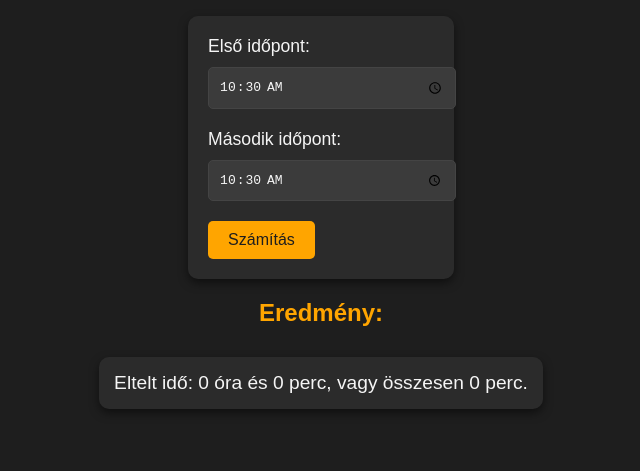
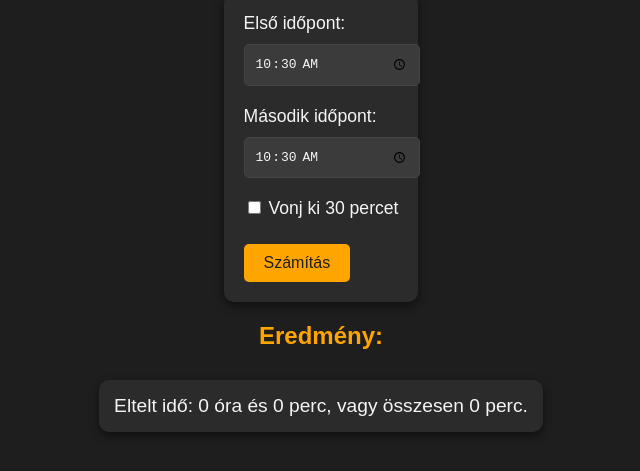
Before and after one commit to KrixH/ZESido, a plain HTML site: page index.html in a window 1280 px wide. Both pictures are taken after typing "10:30", "10:30" into the empty fields and a click on the button "Számítás". Shown: the part 217-688 px from the top of the page, without its empty margins (319-959 px from the left). Drawn offline with Linux system fonts and the light colour scheme.

Commit message:
Update index.html

```diff
--- a/index.html
+++ b/index.html
@@ -37,10 +37,13 @@
             font-size: 1.1em;
         }
 
+        input[type="time"], input[type="checkbox"] {
+            margin-bottom: 20px;
+        }
+
         input[type="time"] {
             width: 100%;
             padding: 10px;
-            margin-bottom: 20px;
             border: 1px solid #444;
             border-radius: 5px;
             background-color: #3b3b3b;
@@ -85,10 +88,13 @@
         <input type="time" id="time1" required>
         <label for="time2">Második időpont:</label>
         <input type="time" id="time2" required>
+        <label>
+            <input type="checkbox" id="subtract30"> Vonj ki 30 percet
+        </label>
         <button type="submit">Számítás</button>
     </form>
     <h2>Eredmény:</h2>
-    <p id="result">Adjon meg két időpontot!</p>
+    <p id="result">Adj meg két időpontot!</p>
 
     <script>
         function calculateTimeDifference(event) {
@@ -97,9 +103,10 @@
             // Az időpontok beolvasása
             const time1 = document.getElementById("time1").value;
             const time2 = document.getElementById("time2").value;
+            const subtract30 = document.getElementById("subtract30").checked;
 
             if (!time1 || !time2) {
-                document.getElementById("result").textContent = "Kérem, adjon meg két időpontot!";
+                document.getElementById("result").textContent = "Kérlek, adj meg két időpontot!";
                 return;
             }
 
@@ -117,6 +124,12 @@
                 diffInMinutes += 24 * 60; // Ha átnyúlik a következő napra
             }
 
+            // Ha a checkbox be van pipálva, vonjon ki 30 percet
+            if (subtract30) {
+                diffInMinutes -= 30;
+                if (diffInMinutes < 0) diffInMinutes = 0; // Negatív érték ne legyen
+            }
+
             // Órákra és percekre bontás
             const hours = Math.floor(diffInMinutes / 60);
             const minutes = diffInMinutes % 60;
```
